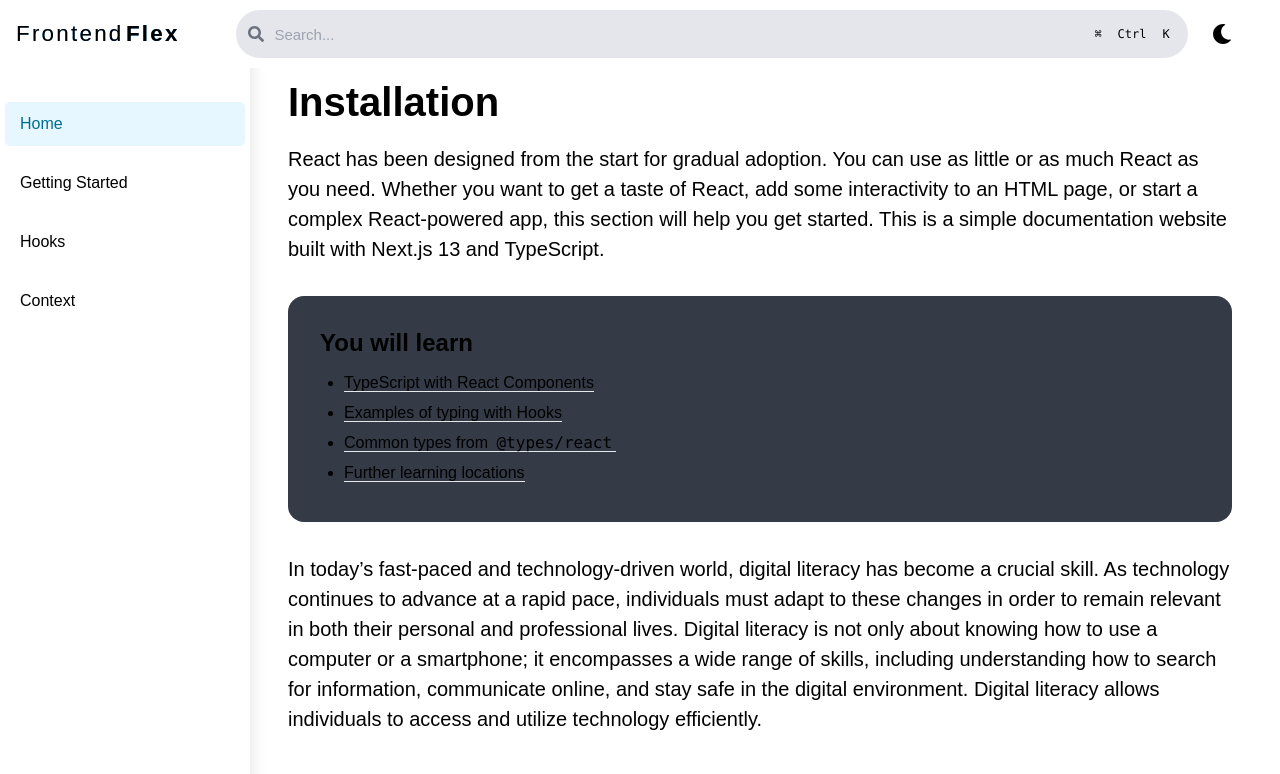
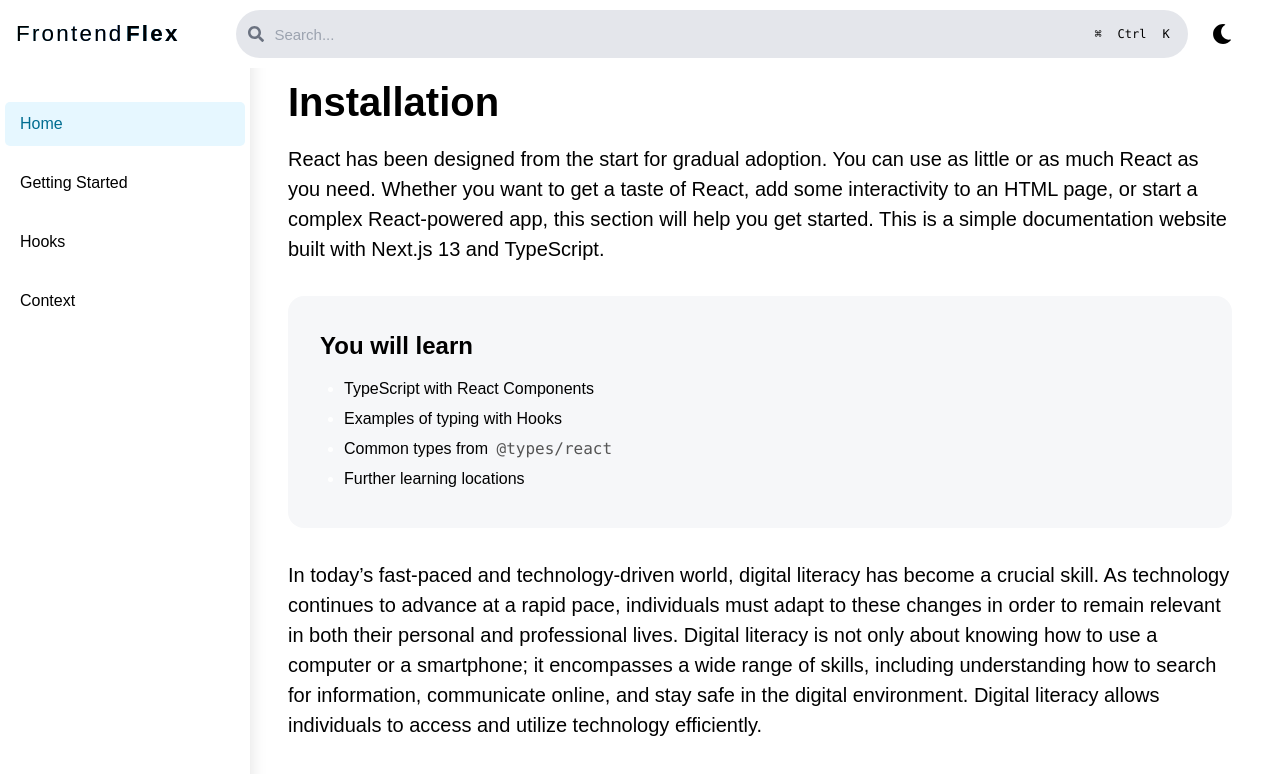
Before and after one commit to mnraza-dev/frontend_flex, a Next.js app: page / in a window 1280 px wide. Shown: the top 774 px of the page. Built offline with nearby package versions, Linux system fonts and the light colour scheme.

Commit message:
lock file removed

```diff
--- a/app/page.tsx
+++ b/app/page.tsx
@@ -3,7 +3,7 @@ import Card from "@/components/Card";
 const Home = () => (
   <div className="px-2">
     <h1 className="text-[40px] font-bold py-3">Installation</h1>
-   <p className="text-[20px] leading-1 font-medium">React has been designed from the start for gradual adoption. You can use as
+   <div className="text-[20px] leading-1 font-medium">React has been designed from the start for gradual adoption. You can use as
     little or as much React as you need. Whether you want to get a taste of
     React, add some interactivity to an HTML page, or start a complex
     React-powered app, this section will help you get started.
@@ -21,7 +21,7 @@ const Home = () => (
       Digital literacy allows individuals to access and utilize technology
       efficiently.
 
-    </p>
+    </div>
   </div>
 );
 
--- a/components/Card.tsx
+++ b/components/Card.tsx
@@ -1,15 +1,41 @@
-import React from 'react';
+"use client";
+import React, { useState, useEffect } from "react";
 
 const Card = () => {
+  const [isDarkMode, setIsDarkMode] = useState(false);
+
+  // Checking for local storage theme setting and applying it on component mount
+  useEffect(() => {
+    const theme = window.localStorage.getItem("theme") || "light";
+    if (theme === "dark") {
+      setIsDarkMode(true);
+    }
+  }, []); // Empty array ensures this effect runs only once, on component mount
+
+  // Update localStorage when theme changes
+  useEffect(() => {
+    window.localStorage.setItem("theme", isDarkMode ? "dark" : "light");
+    console.log("Theme set to", isDarkMode ? "dark" : "light"); // Log to check theme state
+  }, [isDarkMode]);
+
+  // Assign color based on the theme
+  const cardBgColor = isDarkMode ? "bg-card-dark" : "bg-lightGrayColor"; // bg colors
+  const textColor = isDarkMode ? "text-primary-dark" : "text-primary"; // Text color
+  const linkColor = isDarkMode ? "text-link-dark" : "text-link"; // Link color
+  const secondaryTextColor = isDarkMode ? "text-secondary-dark" : "text-secondary"; // Secondary text color
+
   return (
-    <div className=" bg-customCardBg p-6 xl:p-8 pb-4 xl:pb-6 bg-card dark:bg-card-dark rounded-2xl shadow-inner-border dark:shadow-inner-border-dark text-base text-secondary dark:text-secondary-dark my-8">
-      <h3 className="mdx-heading text-primary dark:text-primary-dark mt-0 mb-3 leading-tight text-2xl font-display leading-9 text-primary dark:text-primary-dark font-bold my-6">
+    <div
+      className={`${cardBgColor} p-6 xl:p-8 pb-4 xl:pb-6 rounded-2xl shadow-inner-border dark:shadow-inner-border-dark text-base ${secondaryTextColor} my-8`}
+    >
+      <h3 className={`mdx-heading ${textColor} mt-0 mb-3  text-2xl font-display leading-9 font-bold my-6`}>
         You will learn
       </h3>
-      <ul className="ms-6 my-3 list-disc">
+      <div>
+        <ul className="ms-6 my-3 list-disc text-white">
           <li className="leading-relaxed mb-1">
             <a
-            className="inline text-link dark:text-link-dark border-b border-link border-opacity-0 hover:border-opacity-100 duration-100 ease-in transition leading-normal"
+              className={`inline ${linkColor} border-b border-link border-opacity-0 hover:border-opacity-100 duration-100 ease-in transition leading-normal`}
               href="/learn/typescript#typescript-with-react-components"
             >
               TypeScript with React Components
@@ -17,7 +43,7 @@ const Card = () => {
           </li>
           <li className="leading-relaxed mb-1">
             <a
-            className="inline text-link dark:text-link-dark border-b border-link border-opacity-0 hover:border-opacity-100 duration-100 ease-in transition leading-normal"
+              className={`inline ${linkColor} border-b border-link border-opacity-0 hover:border-opacity-100 duration-100 ease-in transition leading-normal`}
               href="/learn/typescript#example-hooks"
             >
               Examples of typing with Hooks
@@ -25,15 +51,18 @@ const Card = () => {
           </li>
           <li className="leading-relaxed mb-1">
             <a
-            className="inline text-link dark:text-link-dark border-b border-link border-opacity-0 hover:border-opacity-100 duration-100 ease-in transition leading-normal"
+              className={`inline ${linkColor} border-b border-link border-opacity-0 hover:border-opacity-100 duration-100 ease-in transition leading-normal`}
               href="/learn/typescript#useful-types"
             >
-            Common types from <code className="inline text-code text-secondary dark:text-secondary-dark px-1 rounded-md no-underline bg-gray-30 bg-opacity-10 py-px">@types/react</code>
+              Common types from{" "}
+              <code className={`inline text-code ${secondaryTextColor} px-1 rounded-md no-underline py-px`}>
+                @types/react
+              </code>
             </a>
           </li>
           <li className="leading-relaxed mb-1">
             <a
-            className="inline text-link dark:text-link-dark border-b border-link border-opacity-0 hover:border-opacity-100 duration-100 ease-in transition leading-normal"
+              className={`inline ${linkColor} border-b border-link border-opacity-0 hover:border-opacity-100 duration-100 ease-in transition leading-normal`}
               href="/learn/typescript#further-learning"
             >
               Further learning locations
@@ -41,6 +70,7 @@ const Card = () => {
           </li>
         </ul>
       </div>
+    </div>
   );
 };
 
--- a/tailwind.config.ts
+++ b/tailwind.config.ts
@@ -9,12 +9,22 @@ export default {
   theme: {
     extend: {
       colors: {
-        customCardBg: "rgb(52 58 70 / 1)",
-        tealColor: "rgb(43 110 98 / 1)",
-        background: "var(--background)",
-        foreground: "var(--foreground)",
+        // Define light mode colors
+        lightGrayColor: "rgb(246 247 249 / 1)",
+        customCardBg: "rgb(52 58 70 / 1)", // Dark card background
+        tealColor: "rgb(43 110 98 / 1)",  // Teal color
+        primary: "#000", // Light mode primary text color
+        secondary: "rgb(85 85 85)", // Light mode secondary text color
+        link: "#000", // Light mode link color
+
+        // Dark mode colors
+        "card-dark": "rgb(52 58 70 / 1)", // Dark background for cards
+        "primary-dark": "#fff", // Dark mode primary text color
+        "link-dark": "#fff", // Dark mode link color
+        "secondary-dark": "rgb(150 150 150)", // Dark mode secondary text color
       },
     },
   },
+  darkMode: "class", // Enable dark mode by class
   plugins: [],
 } satisfies Config;
```
Also changed, not shown: 1 other file (tests, documents, lock files or other folders). Lines whose indentation alone changed are shown as unchanged.
